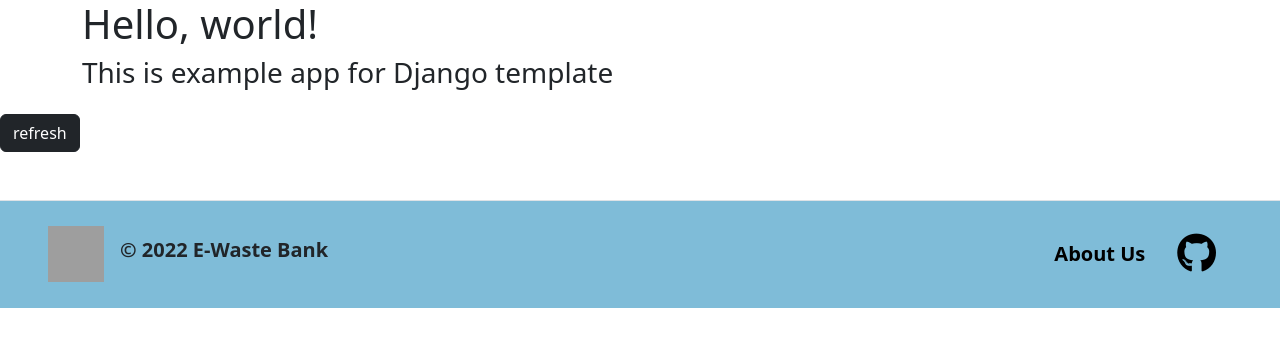
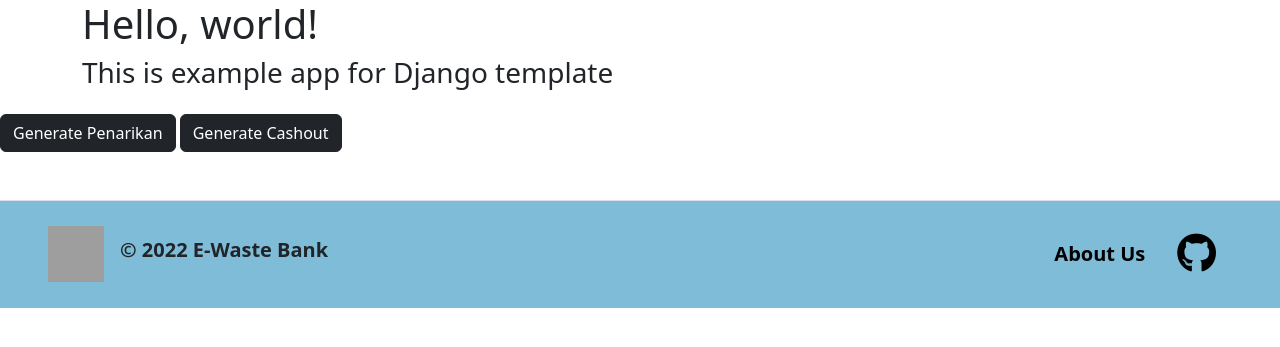
Before and after one commit to E-Waste-Bank/E-Waste-Bank-Web, a Django app: page /keuangan/admin/ in a window 1280 px wide. Shown: the top 347 px of the page. Run offline with Django 4.2, Linux system fonts and the light colour scheme; the visitor is signed in with stand-in values (Sample User, id 1); some libraries are stand-ins or nearby versions; grey boxes are pictures that could not be loaded.

Commit message:
Update views, js, html

```diff
--- a/keuangan/static/js/admin.js
+++ b/keuangan/static/js/admin.js
@@ -1,9 +1,10 @@
 
 async function get_json_cashout() {
-    return fetch("keuangan/json/admin-cashout").then((res) => res.json())
+    return fetch('/keuangan/json/admin_cashout').then((res) => res.json())
 }
 
-async function refresh_table() {
+//
+async function refresh_table_cashout() {
     document.getElementById("table").innerHTML = ""
     const data = await get_json_cashout()
     let htmlString = ``
@@ -14,13 +15,15 @@
             <td>Tidak ada request penarikan</td>
         </tr>
         `
+        console.log("No data")
     } else {
+        console.log("Success")
         htmlString += `
         <thead>
             <tr>
+                <th scope="col">ID</th>
                 <th scope="col">Nama</th>
                 <th scope="col">Jumlah</th>
-                <th scope="col">Tombol</th>
                 <th scope="col">Handle</th>
             </tr>
         </thead>
@@ -31,7 +34,7 @@
         data.forEach((item) => {
             htmlString += `
             <tr>
-                <th scope="row">${item.fields.user}</th>
+                <th scope="row">${item.pk}</th>
                 <td>${item.fields.user}</td>
                 <td>${item.fields.user}</td>
                 <td>${item.fields.user}</td>
@@ -44,5 +47,5 @@
     document.getElementById("table").innerHTML = htmlString
 }
 
-document.getElementById("refresh").onclick = refresh_table
-refresh_table()
+document.getElementById("cashout").onclick = refresh_table_cashout
+refresh_table_cashout()
--- a/keuangan/templates/admin.html
+++ b/keuangan/templates/admin.html
@@ -12,7 +12,8 @@
 
 </table>
 
-<button class="btn btn-dark" id="refresh" type="button">refresh</button>
+<button class="btn btn-dark" id="cashout" type="button">Generate Penarikan</button>
+<button class="btn btn-dark" id="cashout" type="button">Generate Cashout</button>
 
 <script src="{% static 'js/admin.js' %}"></script>
 
--- a/keuangan/views.py
+++ b/keuangan/views.py
@@ -42,7 +42,7 @@
     return HttpResponse(serializers.serialize("json", KeuanganAdmin.objects.all()), content_type="application/json")
 
 @login_required(login_url="/login/")
-def admin_get_all_cashouts_json(request: HttpRequest): # TODO test
+def admin_get_all_cashouts_json(request: HttpRequest):
     return HttpResponse(serializers.serialize("json", Cashout.objects.all()), content_type="application/json")
 
 @login_required(login_url="/login/") # TODO set login URL, create tests
```
